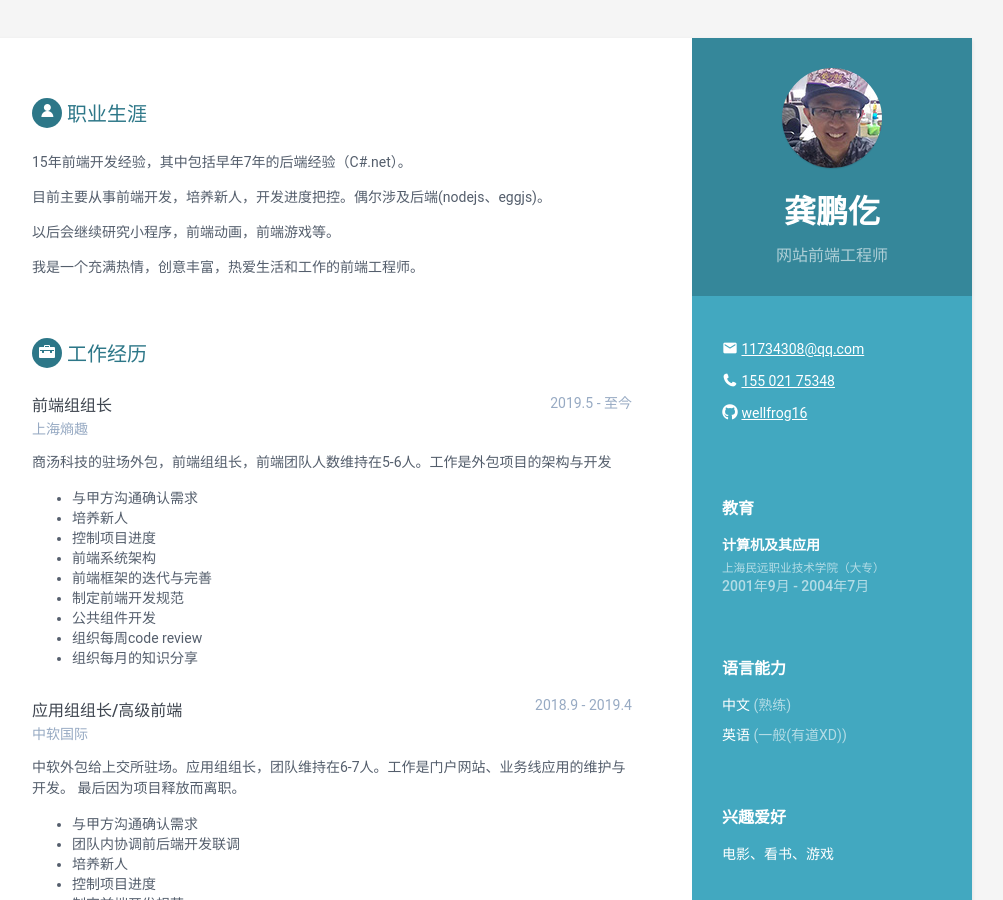
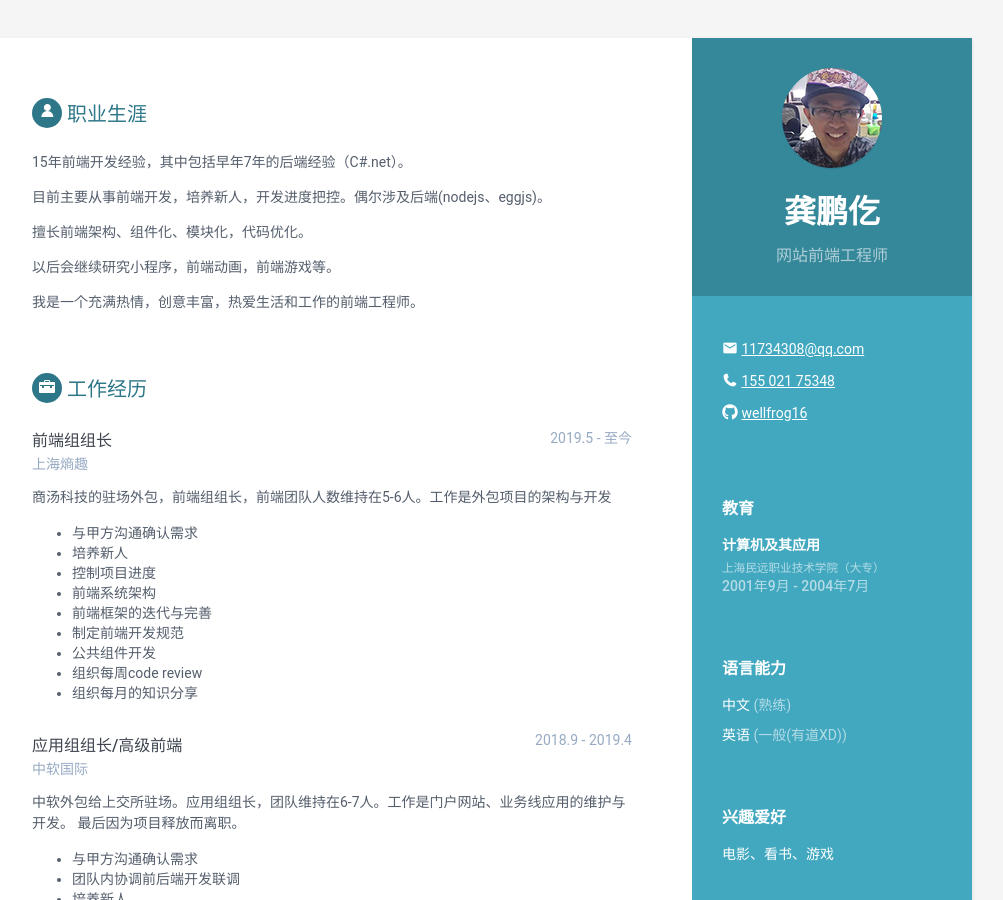
Before and after one commit to wellfrog16/cv, a Jekyll site: the page built from index.html, in a window 1280 px wide and 900 px high. Shown: the whole window, without its empty margins (168-1171 px from the left). Built offline with Jekyll 4.4.1, drawn with Linux system fonts in a browser that asks for light colours.

Commit message:
更新资料

```diff
--- a/_data/data.yml
+++ b/_data/data.yml
@@ -47,6 +47,8 @@ career-profile:
       15年前端开发经验，其中包括早年7年的后端经验（C#.net）。
 
       目前主要从事前端开发，培养新人，开发进度把控。偶尔涉及后端(nodejs、eggjs)。
+
+      擅长前端架构、组件化、模块化，代码优化。
 
       以后会继续研究小程序，前端动画，前端游戏等。
 
```
